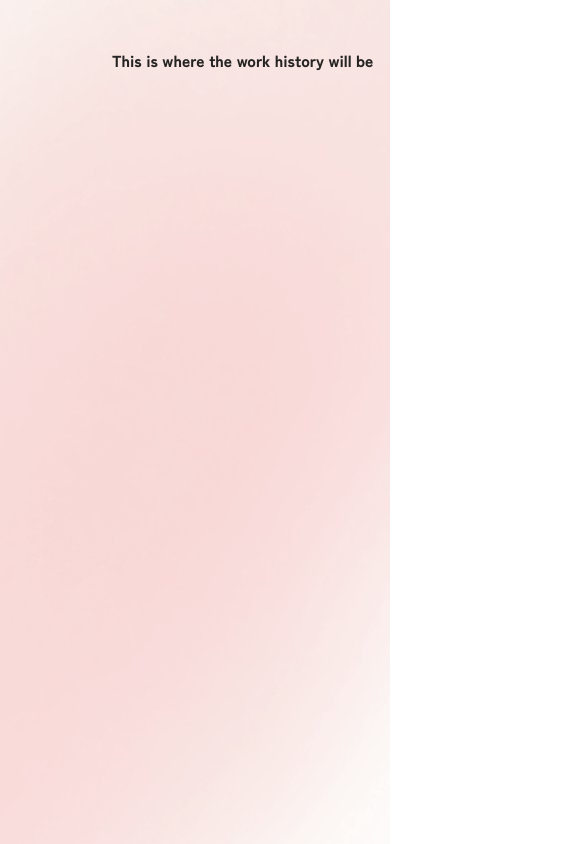
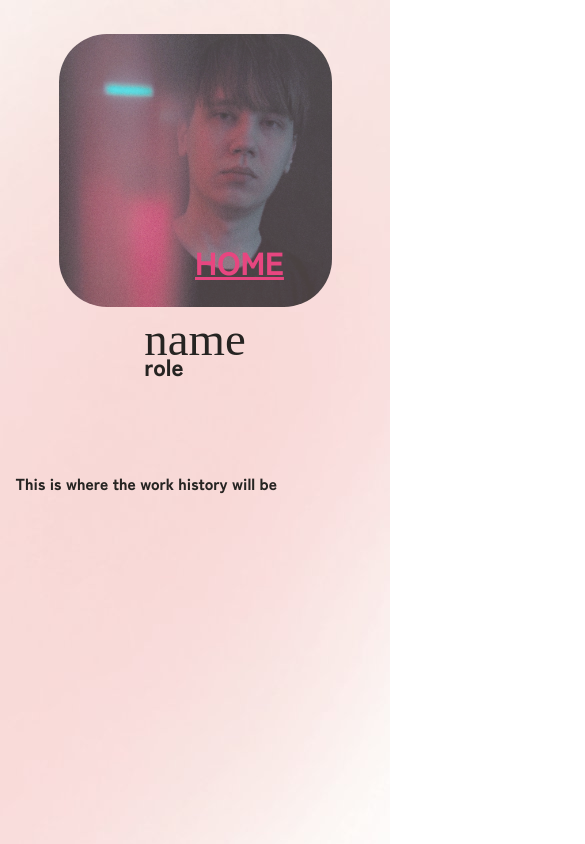
Before and after one commit to jaakkonakaza/jaakkonakaza.github.io, a SvelteKit app: page /1/workHistory in a window 390 px wide. Shown: the top 844 px of the page, 585 px wide, since content can reach past the window. Built offline with nearby package versions, Linux system fonts and the light colour scheme.

Commit message:
Make site more mobile friendly

```diff
--- /dev/null
+++ b/src/lib/components/Name.svelte
@@ -0,0 +1,43 @@
+<script lang="ts">
+	import { t } from '$lib/translations';
+</script>
+
+<div class="bubble">
+	<h1>{$t('name')}</h1>
+	<h2>{$t('role')}</h2>
+</div>
+
+<style>
+	h1 {
+		margin: 0;
+		font-family: 'Zen Antique Soft', serif;
+		font-size: 5vw;
+		font-weight: 400;
+	}
+	h2 {
+		margin: 0;
+		font-size: 2vw;
+		line-height: 0;
+	}
+
+	.bubble {
+		display: flex;
+		flex-direction: column;
+		padding: 2rem 5rem;
+	}
+
+	@media (max-width: 815px) {
+		h1 {
+			font-size: min(12vw, 5rem);
+		}
+
+		h2 {
+			font-size: min(6vw, 2rem);
+		}
+
+		.bubble {
+			padding: 0;
+			margin: 0;
+		}
+	}
+</style>
--- /dev/null
+++ b/src/lib/components/ProfilePhoto.svelte
@@ -0,0 +1,57 @@
+<script lang="ts">
+	import { blur } from 'svelte/transition';
+	import { page } from '$app/stores';
+	import profilePhoto from '$lib/assets/profile-photo.jpg';
+	import type { Writable } from 'svelte/store';
+	import Name from './Name.svelte';
+
+	export let lang: Writable<string>;
+	export let darkMode: boolean;
+</script>
+
+<a class="profile-photo-container" href="/{$lang}">
+	<img style="opacity: {darkMode ? 1 : 0.7}" class="profile-photo" src={profilePhoto} alt="" />
+	{#if $page.route.id !== '/[lang]'}
+		<span in:blur out:blur class="home-link"> HOME </span>
+	{/if}
+</a>
+
+<div id="name-container">
+	<Name />
+</div>
+
+<style>
+	.home-link {
+		position: absolute;
+		bottom: 10%;
+		left: 50%;
+		font-size: 2rem;
+		text-decoration: underline;
+	}
+	.profile-photo-container {
+		position: relative;
+	}
+	.profile-photo {
+		border-radius: 3rem;
+		width: 100%;
+	}
+	a {
+		color: #e74680;
+		user-select: none;
+		cursor: pointer;
+	}
+
+	#name-container {
+		display: none;
+	}
+
+	@media (max-width: 815px) {
+		.profile-photo {
+			max-width: min(70vw, 20rem);
+		}
+		#name-container {
+			margin-top: -2rem;
+			display: flex;
+		}
+	}
+</style>
--- /dev/null
+++ b/src/lib/customBlur.ts
@@ -0,0 +1,12 @@
+import { blur } from 'svelte/transition';
+import { navigating } from '$app/stores';
+import { get } from 'svelte/store';
+
+const isSameSite = () => get(navigating)?.from?.params === get(navigating)?.to?.params;
+
+const duration = 200;
+
+export const blurIn = (node: Element) =>
+	blur(node, { delay: isSameSite() ? 0 : duration, duration: duration });
+
+export const blurOut = (node: Element) => blur(node, { duration: isSameSite() ? 0 : duration });
--- a/src/routes/[lang]/+layout.svelte
+++ b/src/routes/[lang]/+layout.svelte
@@ -3,13 +3,14 @@
 	import { t, locale } from '$lib/translations';
 	import { page } from '$app/stores';
 	import { blur } from 'svelte/transition';
+	import { blurIn, blurOut } from '$lib/customBlur';
 
 	$: lang = locale ?? 'en';
 
-	import profilePhoto from '$lib/assets/profile-photo.jpg';
 	import bgImageDark from '$lib/assets/bg-dark.jpg';
 	import bgImageLight from '$lib/assets/bg-light.jpg';
 	import { onMount } from 'svelte';
+	import ProfilePhoto from '$lib/components/ProfilePhoto.svelte';
 
 	let darkMode = true;
 	$: bgColor = darkMode ? '#000000' : '#FFFFFF';
@@ -27,23 +28,19 @@
 		id="container"
 	>
 		<div />
-		<div class="column">
+		<div class="column" id="page-content">
 			{#key $lang}
 				<slot />
 			{/key}
 		</div>
-		<div class="column">
-			<a class="profile-photo-container" href="/{$lang}">
-				<img
-					style="opacity: {darkMode ? 1 : 0.7}"
-					class="profile-photo"
-					src={profilePhoto}
-					alt=""
-				/>
-				{#if $page.route.id !== '/[lang]'}
-					<span in:blur out:blur class="home-link"> HOME </span>
-				{/if}
-			</a>
+		<nav class="column" id="nav-content">
+			<ProfilePhoto {darkMode} {lang} />
+			{#if document.body.getBoundingClientRect().width > 815 || $page.route.id === '/[lang]'}
+				<div
+					class="column {$page.route.id !== '/[lang]' ? 'links-hidden' : ''}"
+					in:blurIn
+					out:blurOut
+				>
 					<div class="link-group">
 						<a href="/{$lang}/workHistory">{$t('workHistory')}</a>
 						<a href="/{$lang}/projects">{$t('projects')}</a>
@@ -62,6 +59,8 @@
 						<a data-sveltekit-preload-data="tap" href="/ja">日本語</a>
 					</div>
 				</div>
+			{/if}
+		</nav>
 		<div />
 	</div>
 {/key}
@@ -69,13 +68,66 @@
 <style>
 	#container {
 		min-height: 100vh;
-		width: 100vw;
+		min-width: 100vw;
+		overflow: hidden;
 		font-family: 'Zen Kaku Gothic New', sans-serif;
 		color: var(--fg-color);
 		display: grid;
-		grid-template-columns: 1fr 84rem 34rem 1fr;
+		grid-template-columns: 1fr 55vw 20rem 1fr;
 		grid-template-rows: 1fr;
 		background-attachment: fixed;
+	}
+
+	.column {
+		display: flex;
+		flex-direction: column;
+		padding: 2rem 0;
+		gap: 2rem;
+	}
+
+	.link-group {
+		display: flex;
+		flex-direction: column;
+		gap: 1rem;
+	}
+
+	.link-group a {
+		font-weight: 900;
+		padding: 0.2rem 0rem;
+	}
+	@media (max-width: 815px) {
+		#container {
+			grid-template-columns: 1fr;
+			grid-template-rows: 4vh 1fr 1fr 0;
+		}
+
+		.column {
+			padding: 0 4vw;
+			gap: 2rem;
+		}
+
+		#page-content {
+			grid-row-start: 3;
+			margin-top: 1rem;
+		}
+
+		#nav-content {
+			grid-row-start: 2;
+			align-items: center;
+		}
+
+		.link-group {
+			align-items: center;
+			gap: 0rem;
+		}
+
+		.link-group a {
+			font-size: 1.5rem;
+		}
+
+		.links-hidden {
+			display: initial;
+		}
 	}
 	a {
 		padding: 1rem;
@@ -93,38 +145,10 @@
 	button:hover {
 		background-color: #e7468090;
 	}
-	.column {
-		display: flex;
-		flex-direction: column;
-		padding: 2rem 7rem;
-		gap: 2rem;
-	}
-	.link-group {
-		display: flex;
-		flex-direction: column;
-		gap: 1rem;
-	}
+
 	#languages {
 		display: flex;
 		flex-direction: row;
 		justify-content: space-around;
 	}
-	.link-group a {
-		font-weight: 900;
-		padding: 0.2rem 0rem;
-	}
-	.home-link {
-		position: absolute;
-		bottom: 10%;
-		left: 50%;
-		font-size: 2rem;
-		text-decoration: underline;
-	}
-	.profile-photo-container {
-		position: relative;
-	}
-	.profile-photo {
-		border-radius: 3rem;
-		width: 100%;
-	}
 </style>
--- a/src/routes/[lang]/+page.svelte
+++ b/src/routes/[lang]/+page.svelte
@@ -3,21 +3,17 @@
 	import '@fontsource/zen-antique-soft/400.css';
 	import '@fontsource/zen-kaku-gothic-new/500.css';
 	import '@fontsource/zen-kaku-gothic-new/900.css';
-	import { blur } from 'svelte/transition';
-	import { navigating } from '$app/stores';
+	import { blurIn, blurOut } from '$lib/customBlur';
+	import Name from '$lib/components/Name.svelte';
 </script>
 
 <svelte:head>
 	<title>Jaakko Nakaza</title>
 </svelte:head>
 
-<div
-	in:blur={{ delay: $navigating?.from?.params === $navigating?.to?.params ? 0 : 400 }}
-	out:blur={{ duration: $navigating?.from?.params === $navigating?.to?.params ? 0 : 400 }}
->
-	<div class="bubble">
-		<h1>{$t('name')}</h1>
-		<h2>{$t('role')}</h2>
+<div in:blurIn out:blurOut>
+	<div id="name-container">
+		<Name />
 	</div>
 	<p class="bubble">
 		{$t('about')}
@@ -25,17 +21,6 @@
 </div>
 
 <style>
-	h1 {
-		margin: 0;
-		font-family: 'Zen Antique Soft', serif;
-		font-size: 6rem;
-		font-weight: 400;
-	}
-	h2 {
-		margin: 0;
-		font-size: 1.8rem;
-		line-height: 0;
-	}
 	p {
 		font-size: 1.5rem;
 		line-height: 3rem;
@@ -45,4 +30,20 @@
 		flex-direction: column;
 		padding: 2rem 5rem;
 	}
+
+	@media (max-width: 815px) {
+		p {
+			font-size: max(1.2rem, 3.5vw);
+			line-height: max(2rem, 6vw);
+		}
+
+		.bubble {
+			padding: 1rem 0;
+			margin: 0;
+		}
+
+		#name-container {
+			display: none;
+		}
+	}
 </style>
--- a/src/routes/[lang]/workHistory/+page.svelte
+++ b/src/routes/[lang]/workHistory/+page.svelte
@@ -1,15 +1,11 @@
 <script lang="ts">
-	import { blur } from 'svelte/transition';
-	import { navigating } from '$app/stores';
+	import { blurIn, blurOut } from '$lib/customBlur';
 </script>
 
 <svelte:head>
 	<title>Jaakko Nakaza|Work History</title>
 </svelte:head>
 
-<div
-	in:blur={{ delay: $navigating?.from?.params === $navigating?.to?.params ? 0 : 400 }}
-	out:blur={{ duration: $navigating?.from?.params === $navigating?.to?.params ? 0 : 400 }}
->
+<div in:blurIn out:blurOut>
 	<p>This is where the work history will be</p>
 </div>
```
Also changed, not shown: src/routes/[lang]/graphicDesign/+page.svelte (+2 -6 lines), src/routes/[lang]/projects/+page.svelte (+2 -6 lines). Lines whose indentation alone changed are shown as unchanged.
